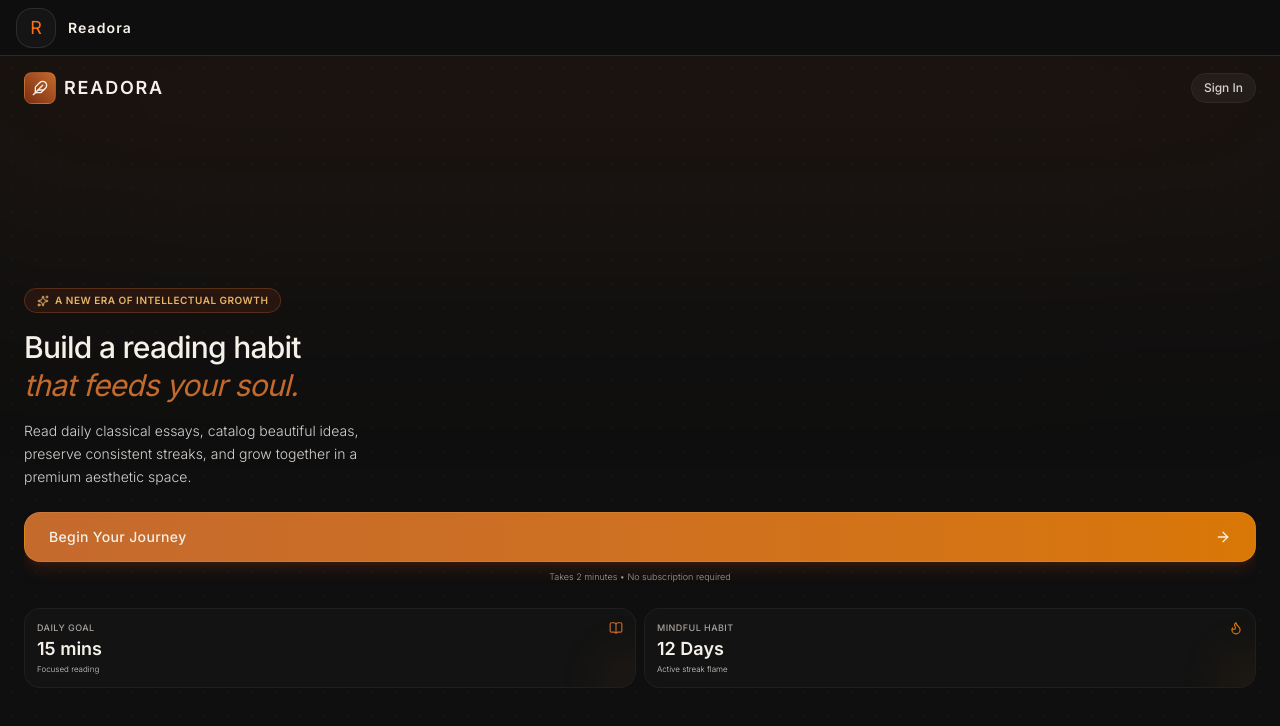
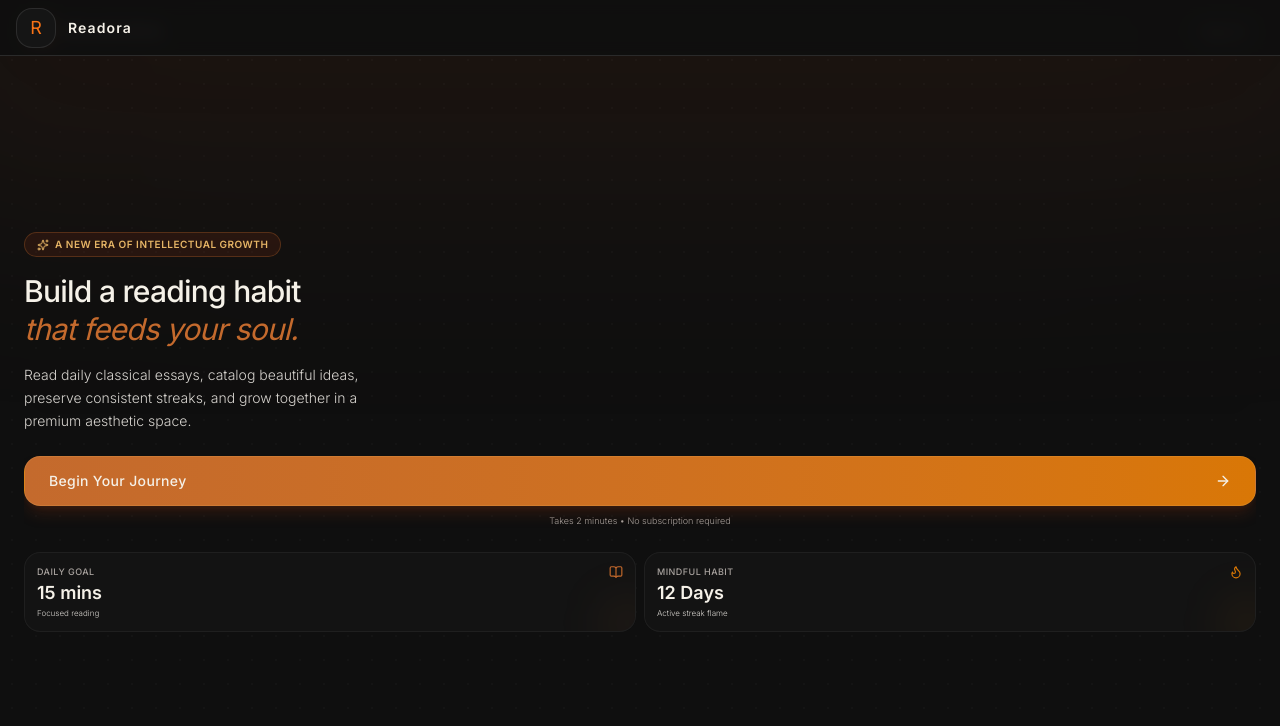
Before and after one commit to garvgoyal01/Readora-APP-, a Next.js app: page / in a window 1280 px wide. Shown: the top 726 px of the page. Built offline with nearby package versions, Linux system fonts and the light colour scheme.

Commit message:
Remove splash screen, fix landing page scrolling with inline styles and global overflow rules

```diff
--- a/src/app/globals.css
+++ b/src/app/globals.css
@@ -27,12 +27,13 @@
 
 html,
 body {
-  height: 100%;
-  min-height: 100%;
+  height: 100% !important;
+  min-height: 100% !important;
   margin: 0;
   padding: 0;
-  overflow-x: hidden;
-  overflow-y: hidden;
+  overflow: hidden !important;
+  overflow-x: hidden !important;
+  overflow-y: hidden !important;
   max-width: 100vw;
   background-color: #0F0F0F;
   color: #F5F1E8;
@@ -48,7 +49,8 @@ body {
 
 * {
   box-sizing: border-box;
-  overflow-x: hidden;
+  overflow-x: hidden !important;
+  scrollbar-width: none !important;
 }
 
 button,
@@ -72,22 +74,17 @@ button {
 
 /* Custom premium scrollbar style */
 ::-webkit-scrollbar {
-  display: none;
+  display: none !important;
+  width: 0 !important;
+  height: 0 !important;
 }
 
-scrollbar-width: none;
-
 ::-webkit-scrollbar-track {
-  background: #0F0F0F;
+  display: none !important;
 }
 
 ::-webkit-scrollbar-thumb {
-  background: #252525;
-  border-radius: 9999px;
-}
-
-::-webkit-scrollbar-thumb:hover {
-  background: #C46A2D;
+  display: none !important;
 }
 
 /* Custom styles for luxury glassmorphism */
--- a/src/app/page.tsx
+++ b/src/app/page.tsx
@@ -1,6 +1,6 @@
 "use client";
 
-import React, { useEffect, useState } from "react";
+import React, { useEffect } from "react";
 import { AnimatePresence, motion } from "framer-motion";
 import { useReadoraStore } from "@/store/useReadoraStore";
 
@@ -18,14 +18,12 @@ import { ProfileScreen } from "@/components/screens/ProfileScreen";
 import { NotificationsScreen } from "@/components/screens/NotificationsScreen";
 import { SettingsScreen } from "@/components/screens/SettingsScreen";
 import { AdminDashboardScreen } from "@/components/screens/AdminDashboardScreen";
-import { SplashScreen } from "@/components/screens/SplashScreen";
 import { Navigation } from "@/components/Navigation";
 
 const topScreens = ["home", "leaderboard", "social", "profile"];
 
 export default function Page() {
   const { currentScreen, setScreen, isAuthenticated, login } = useReadoraStore();
-  const [isSplashVisible, setIsSplashVisible] = useState(true);
 
   useEffect(() => {
     const token = window.localStorage.getItem("readora_auth_token");
@@ -34,18 +32,9 @@ export default function Page() {
     }
   }, [isAuthenticated, login]);
 
-  useEffect(() => {
-    const timer = window.setTimeout(() => setIsSplashVisible(false), 1200);
-    return () => window.clearTimeout(timer);
-  }, []);
-
   const handleNavigate = (screen: string) => {
     setScreen(screen);
   };
-
-  if (isSplashVisible) {
-    return <SplashScreen />;
-  }
 
   return (
     <div className="min-h-[100dvh] h-[100dvh] w-full overflow-hidden bg-[#0F0F0F] text-[#F5F1E8]">
--- a/src/components/screens/LandingScreen.tsx
+++ b/src/components/screens/LandingScreen.tsx
@@ -10,7 +10,17 @@ interface ScreenProps {
 
 export const LandingScreen: React.FC<ScreenProps> = ({ onNavigate }) => {
   return (
-    <div className="h-[100dvh] w-screen fixed top-0 left-0 overflow-hidden bg-[#0F0F0F] text-[#F5F1E8] flex flex-col justify-between relative bg-grain">
+    <div
+      style={{
+        height: '100dvh',
+        overflow: 'hidden',
+        position: 'fixed',
+        width: '100%',
+        top: 0,
+        left: 0
+      }}
+      className="bg-[#0F0F0F] text-[#F5F1E8] flex flex-col justify-between relative bg-grain"
+    >
       {/* Cinematic ambient glow */}
       <div className="absolute top-[-10%] left-[-10%] w-[120%] h-[50%] bg-gradient-to-b from-[#7C2D12]/20 via-[#C46A2D]/5 to-transparent rounded-full blur-[100px] pointer-events-none" />
 
```
